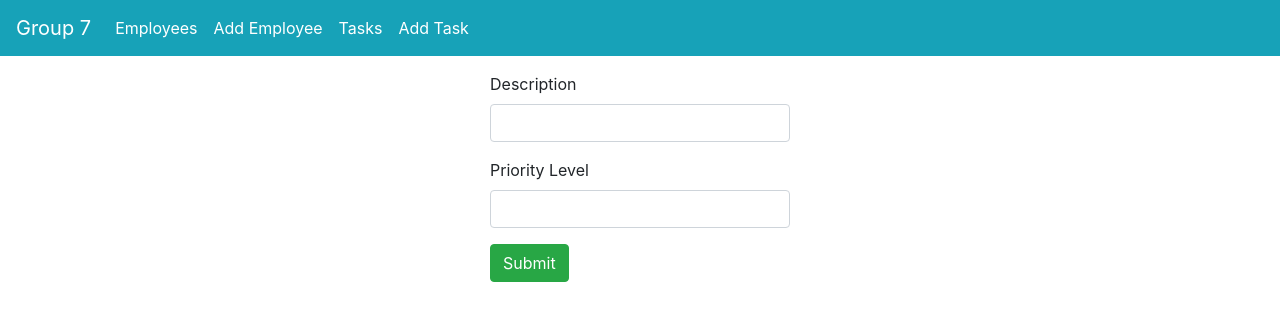
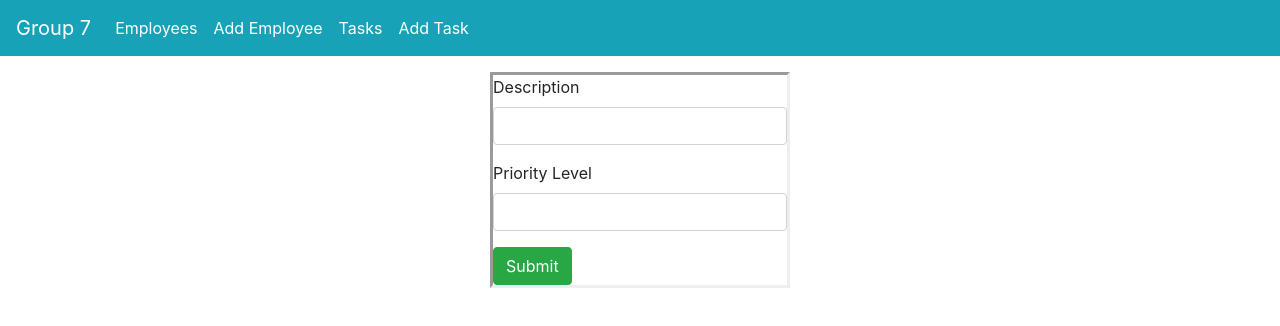
Before and after one commit to albertochan81/EmployeeManageWebDevFrontend, a React (Create React App) app: page /add_task in a window 1280 px wide. Shown: the top 326 px of the page. Built offline with nearby package versions, Linux system fonts and the light colour scheme.

Commit message:
Add border styles

```diff
--- a/src/App.css
+++ b/src/App.css
@@ -2,14 +2,17 @@
   text-align: left;
   max-width: 750px;
   margin: auto;
+  border-style: inset;
 }
 
 .submit-form {
   max-width: 300px;
   margin: auto;
+  border-style: inset;
 }
 
 .edit-form {
   max-width: 300px;
   margin: auto;
+  border-style: inset;
 }
--- a/src/components/all_tasks.js
+++ b/src/components/all_tasks.js
@@ -169,12 +169,6 @@ export default class TaskList extends Component {
                 </label>
                 { employees.filter(employee => employee.id === currentTask.employeeId).map((employee, index) => (
                       <li
-                        //className={
-                         // "list-group-item " +
-                         // (index === currentIndex ? "active" : "")
-                        //}
-                       // onClick={() => this.setActiveTask(task, index)}
-                       // key={index}
                       >
 
                         {employee.first_name + " " + employee.last_name}
```
